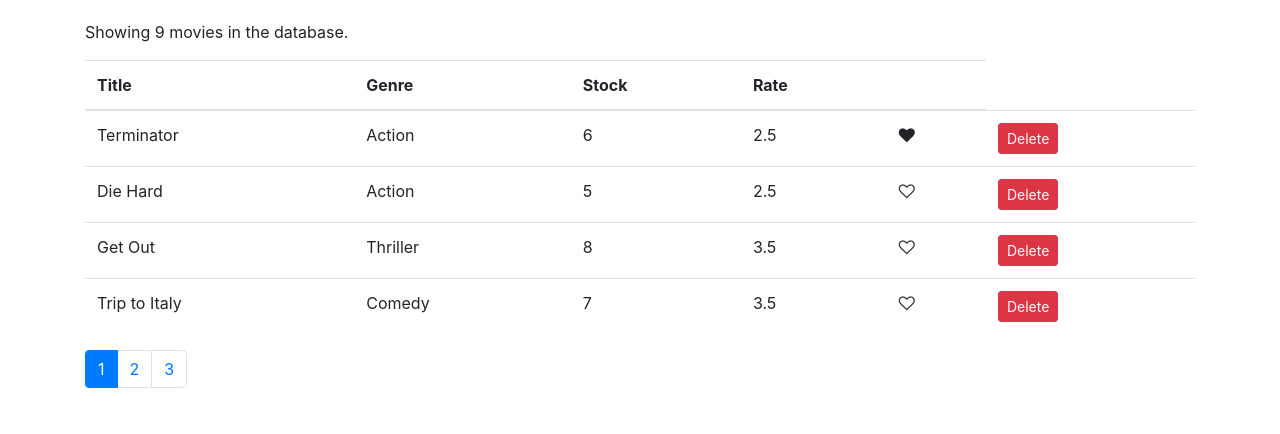
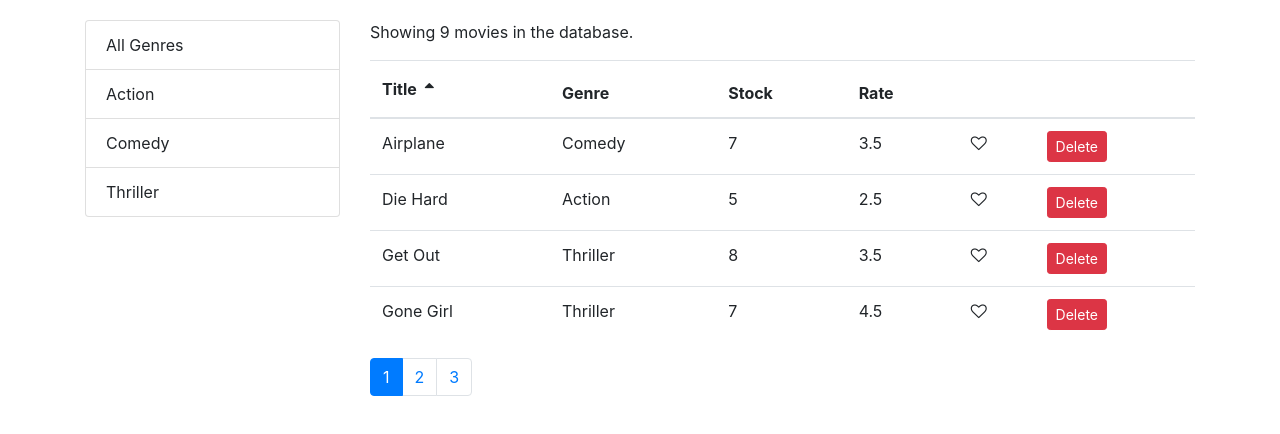
Before and after one commit to yashlahoti97/node-practice, a React (Create React App) app in the folder vidly-react/: page / in a window 1280 px wide. Shown: the top 434 px of the page. Built offline with nearby package versions, Linux system fonts and the light colour scheme.

Commit message:
Components completed
Signed-off-by: Yash Lahoti <yashlahoti97@gmail.com>

```diff
--- a/vidly-react/src/App.js
+++ b/vidly-react/src/App.js
@@ -1,13 +1,15 @@
-import React from "react";
+import React, { Component } from "react";
 import "./App.css";
 import Movies from "./components/movies";
-
-function App() {
-  return (
-    <main className="container">
-      <Movies />
-    </main>
-  );
+class App extends Component {
+  state = {};
+  render() {
+    return (
+      <main className="container">
+        <Movies />
+      </main>
+    );
+  }
 }
 
 export default App;
--- a/vidly-react/src/components/common/like.jsx
+++ b/vidly-react/src/components/common/like.jsx
@@ -1,16 +1,16 @@
-import React, { Component } from "react";
+import React from "react";
 
 // Input: liked:Boolean
 // Output: onClick:toggle
 
-const Like = (props) => {
+const Like = ({ liked, onClick }) => {
   let classes = "fa fa-heart";
-  if (!props.liked) {
+  if (!liked) {
     classes += "-o";
   }
   return (
     <i
-      onClick={props.onClick}
+      onClick={onClick}
       style={{ cursor: "pointer" }}
       className={classes}
       aria-hidden="true"
--- /dev/null
+++ b/vidly-react/src/components/common/listGroup.jsx
@@ -0,0 +1,32 @@
+import React from "react";
+
+const ListGroup = ({
+  items,
+  selectedItem,
+  textProperty,
+  valueProperty,
+  onItemSelect,
+}) => {
+  return (
+    <ul className="list-group">
+      {items.map((item) => (
+        <li
+          key={item[valueProperty]}
+          onClick={() => onItemSelect(item)}
+          className={
+            item === selectedItem ? "list-group-item active" : "list-group-item"
+          }
+        >
+          {item[textProperty]}
+        </li>
+      ))}
+    </ul>
+  );
+};
+
+ListGroup.defaultProps = {
+  textProperty: "name",
+  valueProperty: "_id",
+};
+
+export default ListGroup;
--- a/vidly-react/src/components/common/pagination.jsx
+++ b/vidly-react/src/components/common/pagination.jsx
@@ -1,9 +1,7 @@
-import React, { Component } from "react";
+import React from "react";
 import _ from "lodash";
 import PropTypes from "prop-types";
-const Pagination = (props) => {
-  //
-  const { itemCount, pageSize, onPageChange, currentPage } = props;
+const Pagination = ({ itemCount, pageSize, onPageChange, currentPage }) => {
   const pageCount = Math.ceil(itemCount / pageSize);
   const pages = _.range(1, pageCount + 1);
   if (pageCount === 1) return null;
--- /dev/null
+++ b/vidly-react/src/components/common/table.jsx
@@ -0,0 +1,14 @@
+import React from "react";
+import TableHeader from "./tableHeader";
+import TableBody from "./tableBody";
+
+const Table = ({ columns, sortColumn, onSort, data }) => {
+  return (
+    <table className="table">
+      <TableHeader columns={columns} sortColumn={sortColumn} onSort={onSort} />
+      <TableBody data={data} columns={columns} />
+    </table>
+  );
+};
+
+export default Table;
--- /dev/null
+++ b/vidly-react/src/components/common/tableBody.jsx
@@ -0,0 +1,29 @@
+import React, { Component } from "react";
+import _ from "lodash";
+class TableBody extends Component {
+  renderCell = (item, column) => {
+    if (column.content) return column.content(item);
+    return _.get(item, column.path);
+  };
+  createKey(item, column) {
+    return item._id + (column.path || column.key);
+  }
+  render() {
+    const { data, columns } = this.props;
+    return (
+      <tbody>
+        {data.map((item) => (
+          <tr key={item._id}>
+            {columns.map((column) => (
+              <td key={this.createKey(item, column)}>
+                {this.renderCell(item, column)}
+              </td>
+            ))}
+          </tr>
+        ))}
+      </tbody>
+    );
+  }
+}
+
+export default TableBody;
--- /dev/null
+++ b/vidly-react/src/components/common/tableHeader.jsx
@@ -0,0 +1,46 @@
+import React, { Component } from "react";
+
+// columns: array of objects
+// sortCoumn: object
+//onSort
+
+class TableHeader extends Component {
+  raiseSort = (path) => {
+    const sortColumn = { ...this.props.sortColumn };
+    if (sortColumn.path === path) {
+      sortColumn.order = sortColumn.order === "asc" ? "desc" : "asc";
+    } else {
+      sortColumn.path = path;
+      sortColumn.order = "asc";
+    }
+    this.props.onSort(sortColumn);
+  };
+  renderSortIcon = (column) => {
+    const { sortColumn } = this.props;
+    if (column.path !== sortColumn.path) return null;
+    if (sortColumn.order === "asc")
+      return <i className="fa fa-sort-asc m-2"></i>;
+    return <i className="fa fa-sort-desc m-2"></i>;
+  };
+
+  render() {
+    return (
+      <thead>
+        <tr>
+          {this.props.columns.map((column) => (
+            <th
+              className="clickable"
+              key={column.path || column.key}
+              onClick={() => this.raiseSort(column.path)}
+            >
+              {column.label}
+              {this.renderSortIcon(column)}
+            </th>
+          ))}
+        </tr>
+      </thead>
+    );
+  }
+}
+
+export default TableHeader;
--- a/vidly-react/src/components/movies.jsx
+++ b/vidly-react/src/components/movies.jsx
@@ -1,14 +1,24 @@
 import React, { Component } from "react";
 import { getMovies } from "../services/fakeMovieService";
-import Like from "./common/like";
+import { getGenres } from "../services/fakeGenreService";
 import Pagination from "./common/pagination";
 import paginate from "../utils/paginate";
+import ListGroup from "./common/listGroup";
+import MoviesTable from "./moviesTable";
+import _ from "lodash";
 class Movies extends Component {
   state = {
-    movies: getMovies(),
+    movies: [],
+    genres: [],
     pageSize: 4,
     currentPage: 1,
+    sortColumn: { path: "title", order: "asc" },
   };
+
+  componentDidMount() {
+    const genres = [{ _id: "", name: "All Genres" }, ...getGenres()];
+    this.setState({ movies: getMovies(), genres });
+  }
 
   handleDelete = (movie_to_delete) => {
     const movies = this.state.movies.filter((movie) => {
@@ -29,60 +39,75 @@
     this.setState({ currentPage: page });
   };
 
+  handleGenreSelect = (genre) => {
+    this.setState({ selectedGenre: genre, currentPage: 1 });
+
+    console.log(genre);
+  };
+
+  handleSort = (sortColumn) => {
+    this.setState({ sortColumn });
+  };
+
+  getPagedData = () => {
+    const {
+      pageSize,
+      currentPage,
+      sortColumn,
+      selectedGenre,
+      movies: allMovies,
+    } = this.state;
+
+    const filteredMovies =
+      selectedGenre && selectedGenre._id
+        ? allMovies.filter((m) => m.genre._id === selectedGenre._id)
+        : allMovies;
+
+    const sorted = _.orderBy(
+      filteredMovies,
+      [sortColumn.path],
+      [sortColumn.order]
+    );
+    const movies = paginate(sorted, currentPage, pageSize);
+
+    return { totalCount: filteredMovies.length, data: movies };
+  };
+
   render() {
-    const { length: count } = this.state.movies;
-    const { pageSize, currentPage, movies: allMovies } = this.state;
-    if (count === 0) {
+    const { pageSize, currentPage, movies: allMovies, sortColumn } = this.state;
+
+    if (allMovies.length === 0) {
       return <p>There are no movies to show.</p>;
     }
 
-    const movies = paginate(allMovies, currentPage, pageSize);
+    const { totalCount, data: movies } = this.getPagedData();
 
     return (
-      <React.Fragment>
-        <p>Showing {count} movies in the database.</p>
-        <table className="table">
-          <thead>
-            <tr>
-              <th>Title</th>
-              <th>Genre</th>
-              <th>Stock</th>
-              <th>Rate</th>
-              <th></th>
-            </tr>
-          </thead>
-          <tbody>
-            {movies.map((movie) => (
-              <tr key={movie._id}>
-                <td>{movie.title}</td>
-                <td>{movie.genre.name}</td>
-                <td>{movie.numberInStock}</td>
-                <td>{movie.dailyRentalRate}</td>
-                <td>
-                  <Like
-                    liked={movie.liked}
-                    onClick={() => this.handleLike(movie)}
+      <div className="row">
+        <div className="col-3">
+          <ListGroup
+            selectedItem={this.state.selectedGenre}
+            items={this.state.genres}
+            onItemSelect={this.handleGenreSelect}
           />
-                </td>
-                <td>
-                  <button
-                    onClick={() => this.handleDelete(movie)}
-                    className="btn btn-danger btn-sm"
-                  >
-                    Delete
-                  </button>
-                </td>
-              </tr>
-            ))}
-          </tbody>
-        </table>
+        </div>
+        <div className="col">
+          <p>Showing {totalCount} movies in the database.</p>
+          <MoviesTable
+            movies={movies}
+            sortColumn={sortColumn}
+            onLike={this.handleLike}
+            onDelete={this.handleDelete}
+            onSort={this.handleSort}
+          ></MoviesTable>
           <Pagination
-          itemCount={count}
+            itemCount={totalCount}
             pageSize={pageSize}
             onPageChange={this.handlePageChange}
             currentPage={currentPage}
           ></Pagination>
-      </React.Fragment>
+        </div>
+      </div>
     );
   }
 }
--- /dev/null
+++ b/vidly-react/src/components/moviesTable.jsx
@@ -0,0 +1,42 @@
+import React, { Component } from "react";
+import Like from "./common/like";
+import Table from "./common/table";
+
+class MoviesTable extends Component {
+  columns = [
+    { path: "title", label: "Title" },
+    { path: "genre.name", label: "Genre" },
+    { path: "numberInStock", label: "Stock" },
+    { path: "dailyRentalRate", label: "Rate" },
+    {
+      key: "like",
+      content: (movie) => (
+        <Like liked={movie.liked} onClick={() => this.props.onLike(movie)} />
+      ),
+    },
+    {
+      key: "delete",
+      content: (movie) => (
+        <button
+          onClick={() => this.props.onDelete(movie)}
+          className="btn btn-danger btn-sm"
+        >
+          Delete
+        </button>
+      ),
+    },
+  ];
+  render() {
+    const { movies, onSort, sortColumn } = this.props;
+    return (
+      <Table
+        columns={this.columns}
+        data={movies}
+        sortColumn={sortColumn}
+        onSort={onSort}
+      ></Table>
+    );
+  }
+}
+
+export default MoviesTable;
--- a/vidly-react/src/index.css
+++ b/vidly-react/src/index.css
@@ -12,3 +12,7 @@
   font-family: source-code-pro, Menlo, Monaco, Consolas, "Courier New",
     monospace;
 }
+
+.clickable {
+  cursor: pointer;
+}
```
Lines whose indentation alone changed are shown as unchanged.
